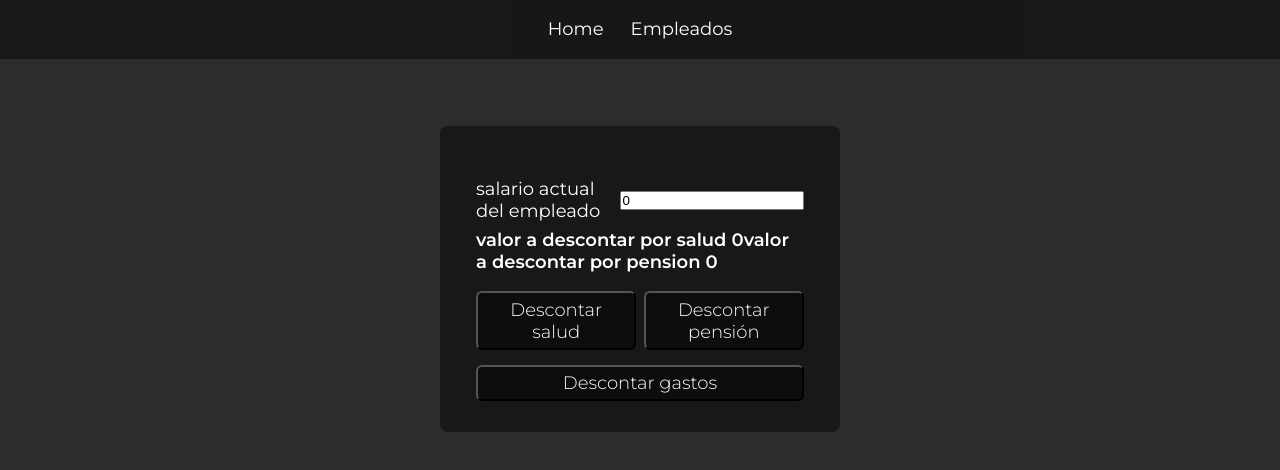
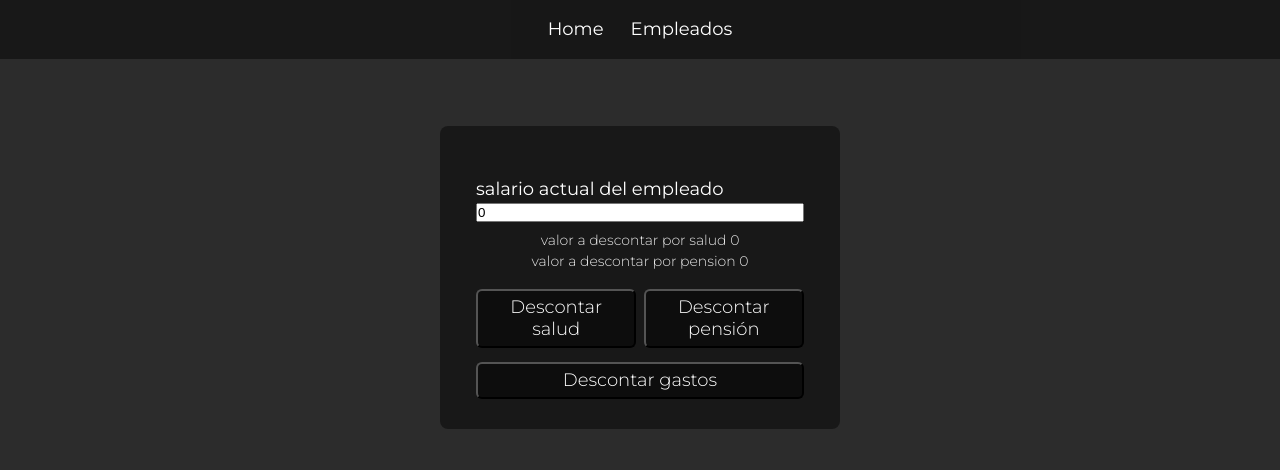
Before and after one commit to jhobahego/programa-contable, a Vue app: page /empleados/1 in a window 1280 px wide. Shown: the top 470 px of the page. Built offline with nearby package versions, Linux system fonts and the light colour scheme; no server answers.

Commit message:
Style: info estilado

```diff
--- a/src/views/empleado/detail.css
+++ b/src/views/empleado/detail.css
@@ -14,17 +14,31 @@
   margin: 1.5em 0 .8em;
 }
 
-.detail__label {
+.detail__form {
   display: flex;
+  flex-direction: column;
+  align-items: center;
   justify-content: center;
-  align-items: center;
-  gap: 0.4em;
-  margin: 0.4em 0;
 }
 
-.detail__label > input {
+.detail__label,
+input {
   width: 100%;
+}
 
+strong {
+  font-size: 14px;
+  font-weight: 300;
+  opacity: .9;
+  margin: .1em 0;
+}
+
+.detail__label {
+  margin: .4em 0;
+}
+
+.detail__label--last {
+  margin-bottom: .6em;
 }
 
 .detail__buttons {
```
